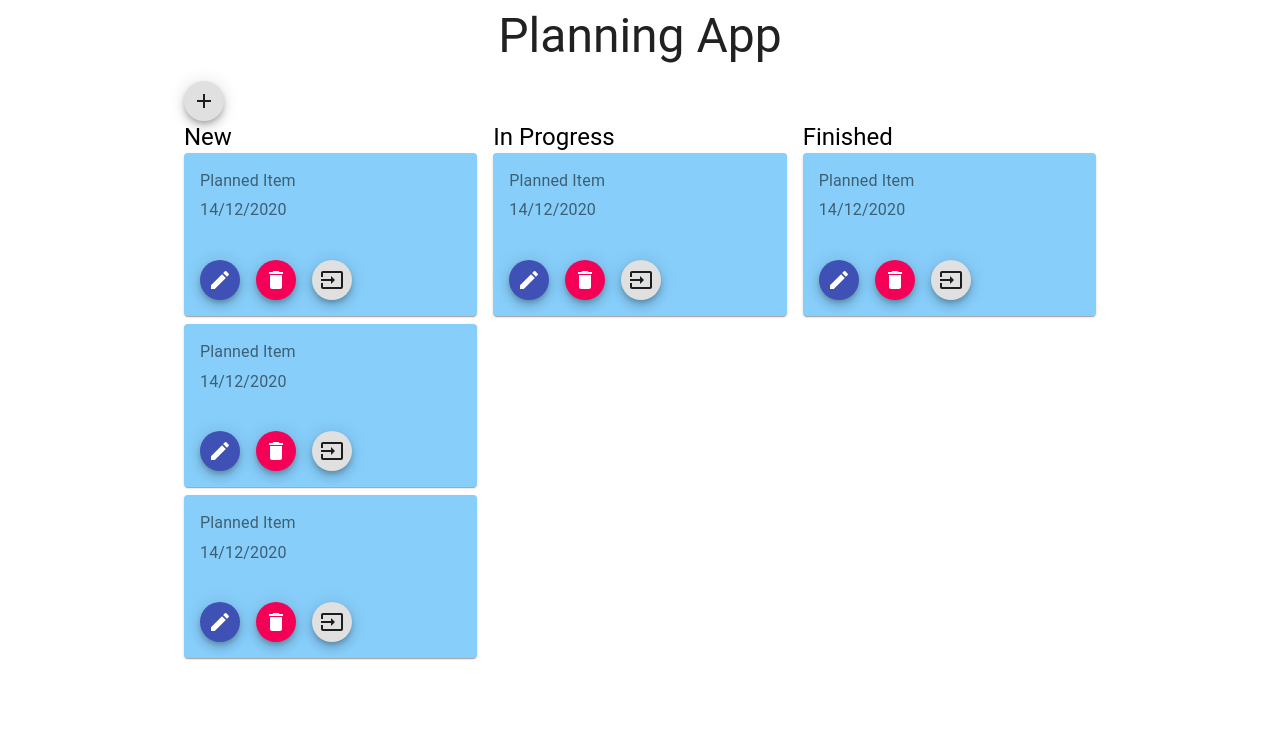
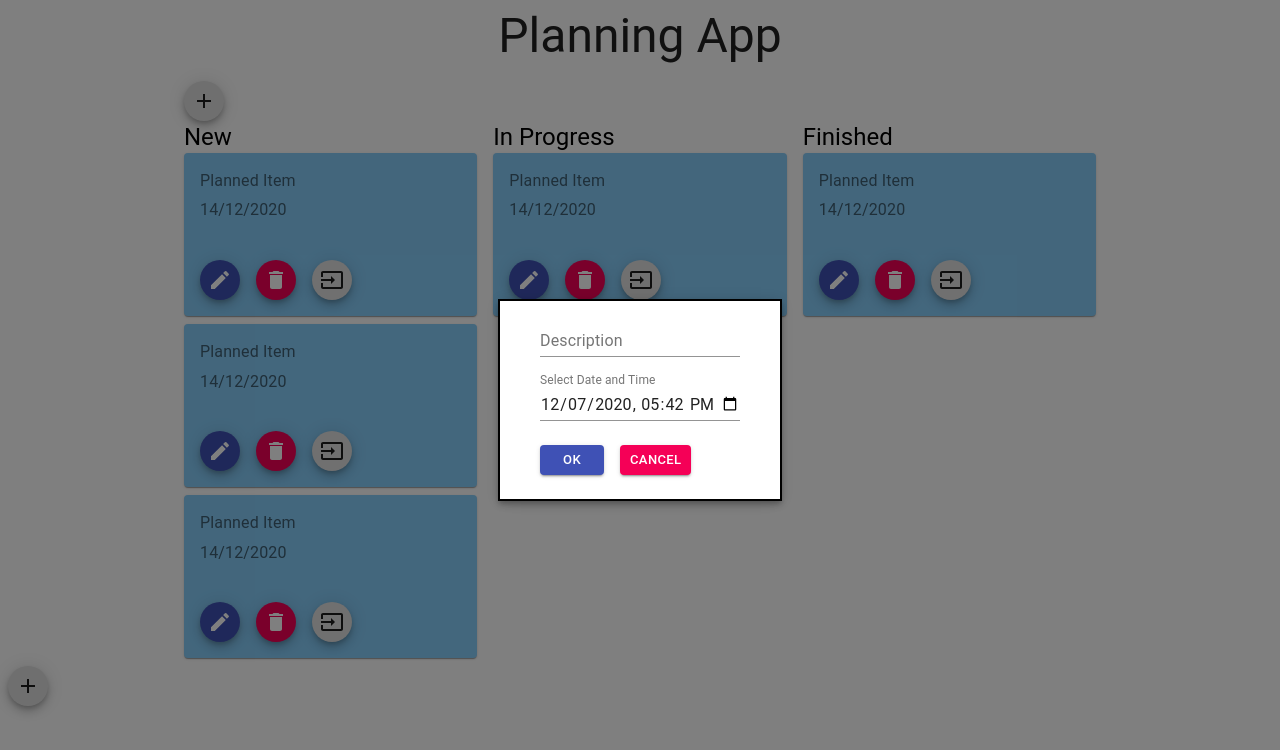
Before and after one commit to rinatsharifullin/Planning-App, a React (Create React App) app: page / in a window 1280 px wide. Both pictures are taken after a click on the button 204 px from the left and 100 px from the top of the page. Shown: the top 750 px of the page. Built offline with nearby package versions, Linux system fonts and the light colour scheme.

Commit message:
Add Modal window with input and date picker

```diff
--- a/src/App.tsx
+++ b/src/App.tsx
@@ -1,10 +1,12 @@
 import React from "react";
+import ModalWindow from "./components/ModalWindow";
 import { PlanningContainer } from "./components/PlanningContainer";
 
 function App() {
   return (
     <div>
       <PlanningContainer />
+      <ModalWindow />
     </div>
   );
 }
--- /dev/null
+++ b/src/components/DateTimePicker.tsx
@@ -0,0 +1,38 @@
+import React from "react";
+import { createStyles, makeStyles, Theme } from "@material-ui/core/styles";
+import TextField from "@material-ui/core/TextField";
+
+const useStyles = makeStyles((theme: Theme) =>
+  createStyles({
+    container: {
+      display: "flex",
+      flexWrap: "wrap",
+    },
+    textField: {
+      marginLeft: theme.spacing(1),
+      marginRight: theme.spacing(1),
+      width: 200,
+    },
+  })
+);
+
+export default function DateTimePicker() {
+  const classes = useStyles();
+  //Set default date & time
+  var nowDate = new Date().toISOString().slice(0, -8);
+
+  return (
+    <form className={classes.container} noValidate>
+      <TextField
+        id="datetime-local"
+        label="Select Date and Time"
+        type="datetime-local"
+        defaultValue={nowDate}
+        className={classes.textField}
+        InputLabelProps={{
+          shrink: true,
+        }}
+      />
+    </form>
+  );
+}
--- /dev/null
+++ b/src/components/InputField.tsx
@@ -0,0 +1,34 @@
+import React from "react";
+import { createStyles, makeStyles, Theme } from "@material-ui/core/styles";
+import TextField from "@material-ui/core/TextField";
+
+const useStyles = makeStyles((theme: Theme) =>
+  createStyles({
+    root: {
+      "& > *": {
+        margin: theme.spacing(0, 1, 2, 1),
+        width: "25ch",
+      },
+    },
+  })
+);
+
+export default function TextFields() {
+  const classes = useStyles();
+  const [value, setValue] = React.useState("");
+
+  const handleChange = (event: React.ChangeEvent<HTMLInputElement>) => {
+    setValue(event.target.value);
+  };
+  return (
+    <form className={classes.root} noValidate autoComplete="off">
+      <TextField
+        id="standard-basic"
+        label="Description"
+        multiline
+        value={value}
+        onChange={handleChange}
+      />
+    </form>
+  );
+}
--- /dev/null
+++ b/src/components/ModalWindow.tsx
@@ -0,0 +1,66 @@
+import React from "react";
+import { makeStyles, Theme, createStyles } from "@material-ui/core/styles";
+import Modal from "@material-ui/core/Modal";
+import Backdrop from "@material-ui/core/Backdrop";
+import Fade from "@material-ui/core/Fade";
+import { Fab } from "@material-ui/core";
+import AddIcon from "@material-ui/icons/Add";
+import TextFields from "./InputField";
+import DateTimePicker from "./DateTimePicker";
+import ContainedButtons from "./OkCancelButtons";
+
+const useStyles = makeStyles((theme: Theme) =>
+  createStyles({
+    modal: {
+      display: "flex",
+      alignItems: "center",
+      justifyContent: "center",
+    },
+    paper: {
+      backgroundColor: theme.palette.background.paper,
+      border: "2px solid #000",
+      boxShadow: theme.shadows[5],
+      padding: theme.spacing(1, 4, 3),
+    },
+  })
+);
+
+export default function ModalWindow() {
+  const classes = useStyles();
+  const [open, setOpen] = React.useState(false);
+
+  const handleOpen = () => {
+    setOpen(true);
+  };
+
+  const handleClose = () => {
+    setOpen(false);
+  };
+
+  return (
+    <div>
+      <Fab size="small" color="default" aria-label="edit" onClick={handleOpen}>
+        <AddIcon />
+      </Fab>
+
+      <Modal
+        className={classes.modal}
+        open={open}
+        onClose={handleClose}
+        closeAfterTransition
+        BackdropComponent={Backdrop}
+        BackdropProps={{
+          timeout: 500,
+        }}
+      >
+        <Fade in={open}>
+          <div className={classes.paper}>
+            <TextFields />
+            <DateTimePicker />
+            <ContainedButtons />
+          </div>
+        </Fade>
+      </Modal>
+    </div>
+  );
+}
--- /dev/null
+++ b/src/components/OkCancelButtons.tsx
@@ -0,0 +1,28 @@
+import React from "react";
+import { makeStyles, createStyles, Theme } from "@material-ui/core/styles";
+import Button from "@material-ui/core/Button";
+
+const useStyles = makeStyles((theme: Theme) =>
+  createStyles({
+    root: {
+      "& > *": {
+        margin: theme.spacing(3, 1, 0, 1),
+      },
+    },
+  })
+);
+
+export default function ContainedButtons() {
+  const classes = useStyles();
+
+  return (
+    <div className={classes.root}>
+      <Button size="small" variant="contained" color="primary">
+        Ok
+      </Button>
+      <Button size="small" variant="contained" color="secondary">
+        Cancel
+      </Button>
+    </div>
+  );
+}
--- a/src/components/PlanningContainer.tsx
+++ b/src/components/PlanningContainer.tsx
@@ -1,7 +1,8 @@
 import { Box, Container, Fab, Grid, Typography } from "@material-ui/core";
 import React from "react";
 import SingleCard from "./Card";
-import AddIcon from "@material-ui/icons/Add";
+
+import ModalWindow from "./ModalWindow";
 
 export const PlanningContainer = () => {
   return (
@@ -15,9 +16,7 @@ export const PlanningContainer = () => {
         >
           Planning App
         </Typography>
-        <Fab size="small" color="default" aria-label="edit">
-          <AddIcon />
-        </Fab>
+        <ModalWindow />
 
         <Grid container justify="center" spacing={2}>
           <Grid item xs={4} justify="center">
```
